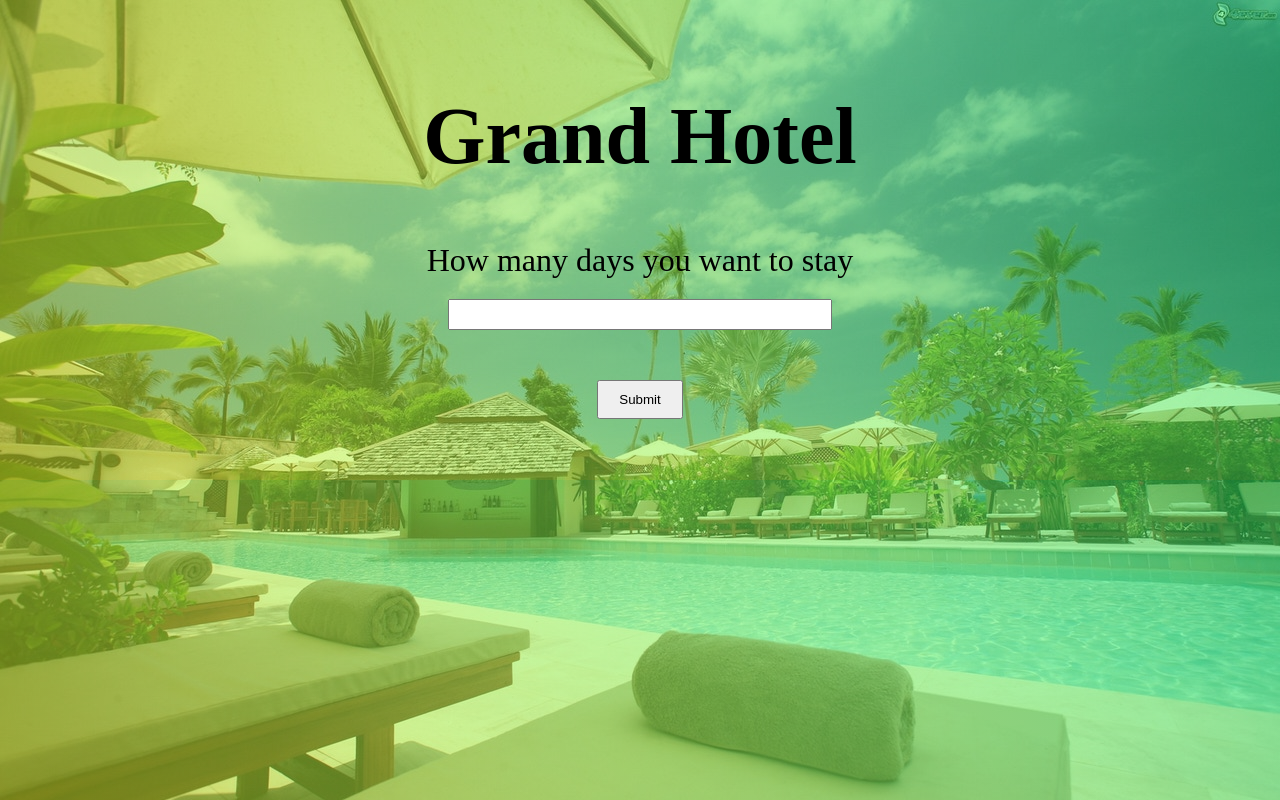
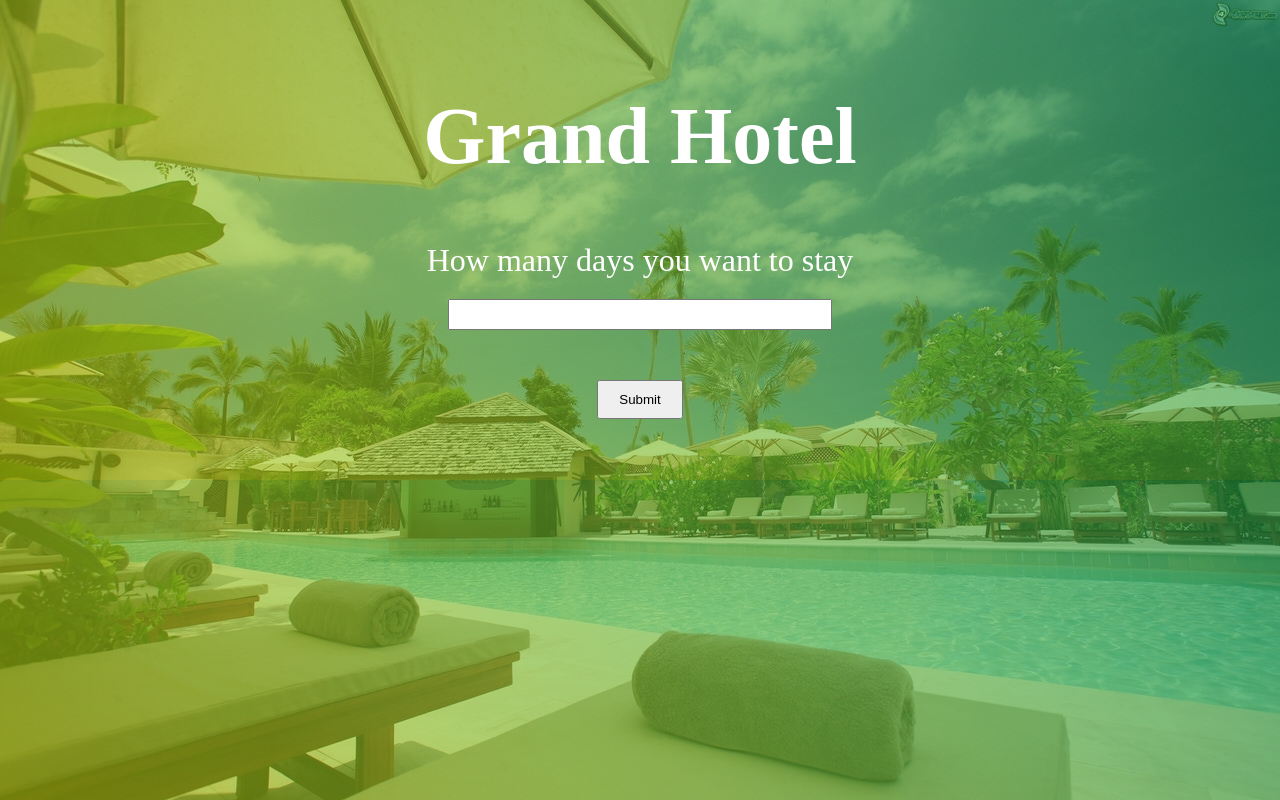
Before and after one commit to tmabid12/hotelcost, a plain HTML site: page index.html in a window 1280 px wide. Drawn offline with Linux system fonts and the light colour scheme.

Commit message:
pre final

```diff
--- a/index.html
+++ b/index.html
@@ -14,7 +14,7 @@
         }
 
         body {
-            background: linear-gradient(60deg, rgba(226, 247, 39, 0.5), rgba(41, 235, 99, 0.5)), url(bg-img.jpg) center top no-repeat;
+             background: linear-gradient(60deg, rgba(186, 206, 8, 0.6), rgba(26, 151, 64, 0.6)), url(bg-img.jpg) center top no-repeat;
             display: flex;
             align-items: center;
             justify-content: center;
@@ -26,7 +26,8 @@
             padding-top: 3rem;
             font-size: 5rem;
             padding-bottom: 60px;
-            padding-top: 100px
+            padding-top: 100px;
+            color: #fff;
         }
 
         .container {
@@ -41,7 +42,7 @@
         .text {
             font-size: 2rem;
             padding-bottom: 20px;
-
+             color: #fff;
         }
 
         .container input {
@@ -58,7 +59,7 @@
         #bills {
             font-size: 23px;
             padding-top: 70px;
-
+             color: #fff;
         }
     </style>
 </head>
```
